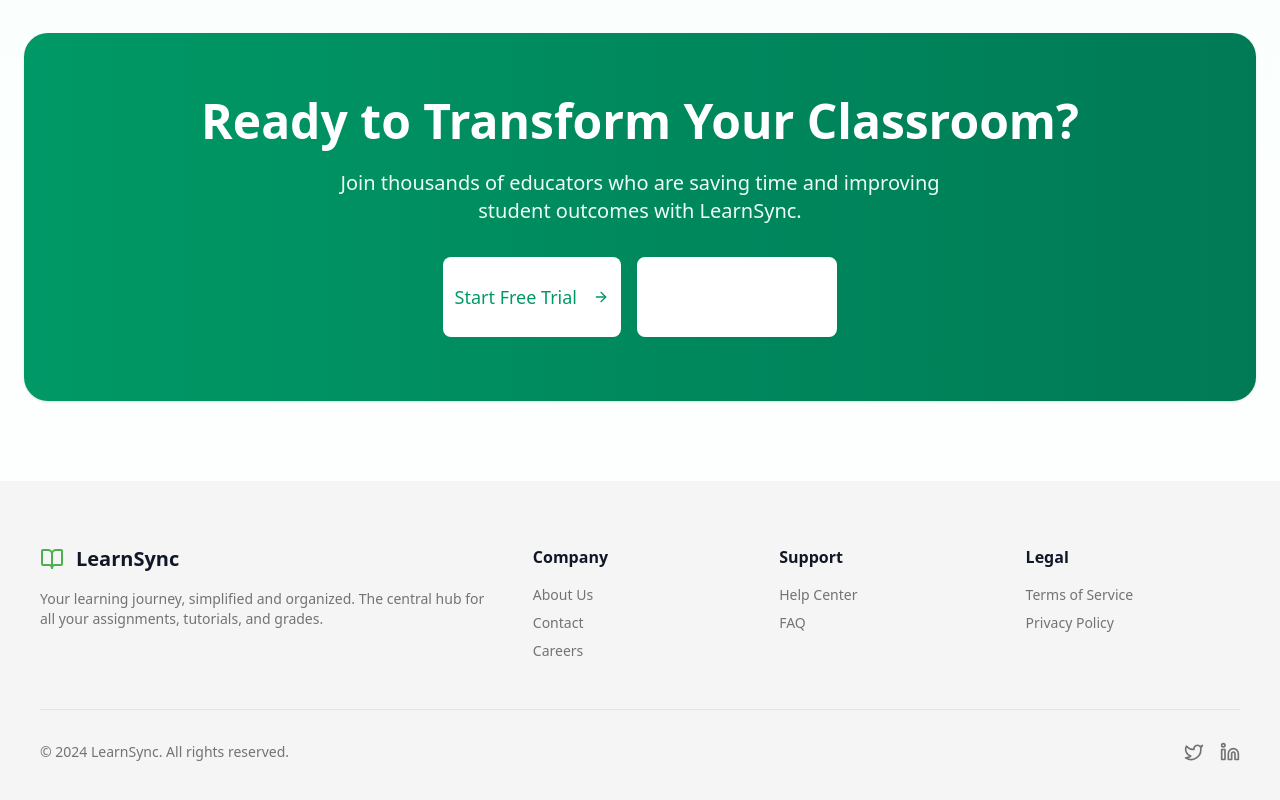
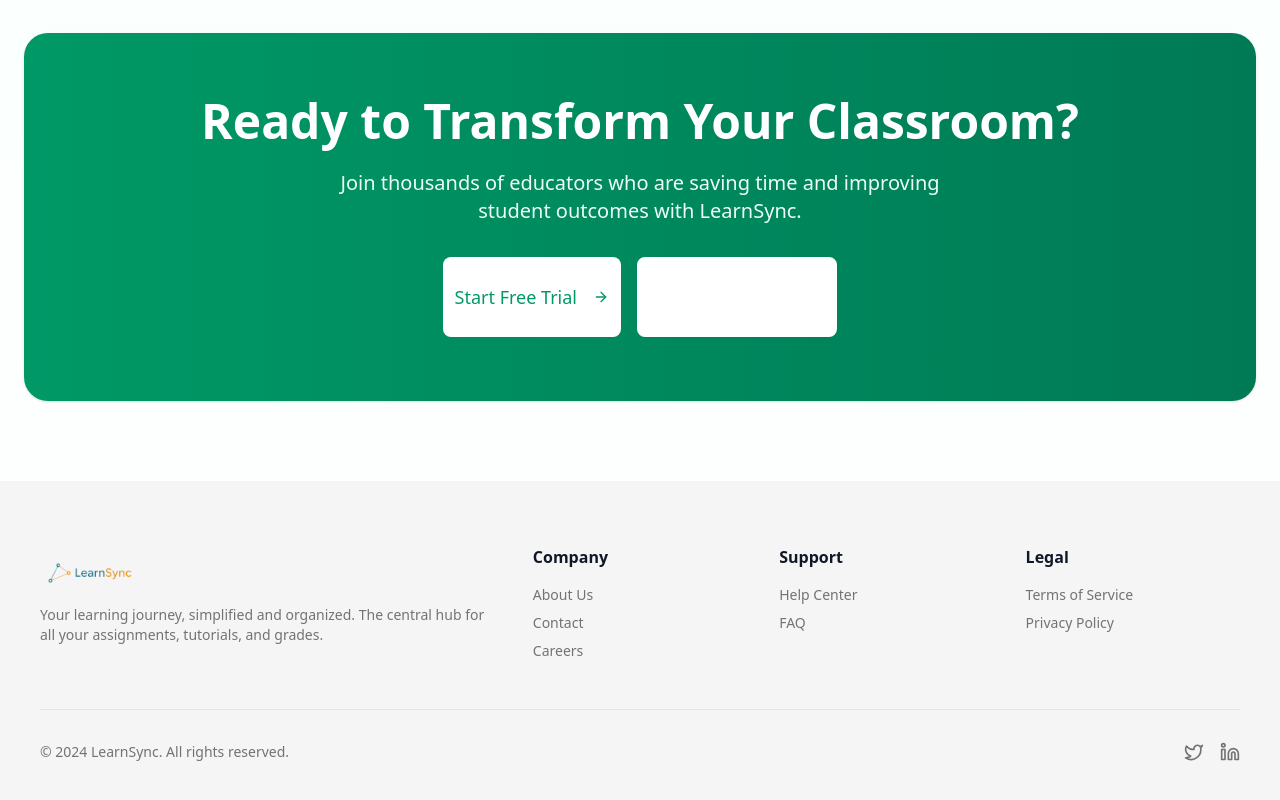
Before and after one commit to Daucko/learn-sync, a Next.js app: page / in a window 1280 px wide. Shown: the part 2683-3483 px from the top of the page. Built offline with nearby package versions, Linux system fonts and the light colour scheme.

Commit message:
Fixed the length of the logo in the footer

```diff
--- a/components/home/footer.tsx
+++ b/components/home/footer.tsx
@@ -1,4 +1,6 @@
 import { BookOpen, Twitter, Linkedin } from 'lucide-react';
+import LearnSync from '@/components/assets/LearnSync-logo (2).png';
+import Image from 'next/image';
 
 interface FooterLinkProps {
   href: string;
@@ -21,13 +23,16 @@
     <footer className="bg-muted px-4 sm:px-10 py-16 dark:bg-gray-800/50">
       <div className="max-w-7xl mx-auto">
         <div className="grid grid-cols-2 md:grid-cols-4 lg:grid-cols-5 gap-8">
-          <div className="col-span-2 lg:col-span-2 space-y-4">
-            <div className="flex items-center gap-3">
-              <div className="w-6 h-6 text-secondary">
-                <BookOpen className="w-6 h-6" />
-              </div>
-              <h2 className="text-xl font-bold">LearnSync</h2>
-            </div>
+          <div className="col-span-2 lg:col-span-2 space-y-1">
+            {/* Logo */}
+            <Image
+              src={LearnSync}
+              alt="LearnSync Logo"
+              width={100}
+              height={30}
+              className="object-cover"
+            />
+
             <p className="text-sm text-muted-foreground max-w-md">
               Your learning journey, simplified and organized. The central hub
               for all your assignments, tutorials, and grades.
```
